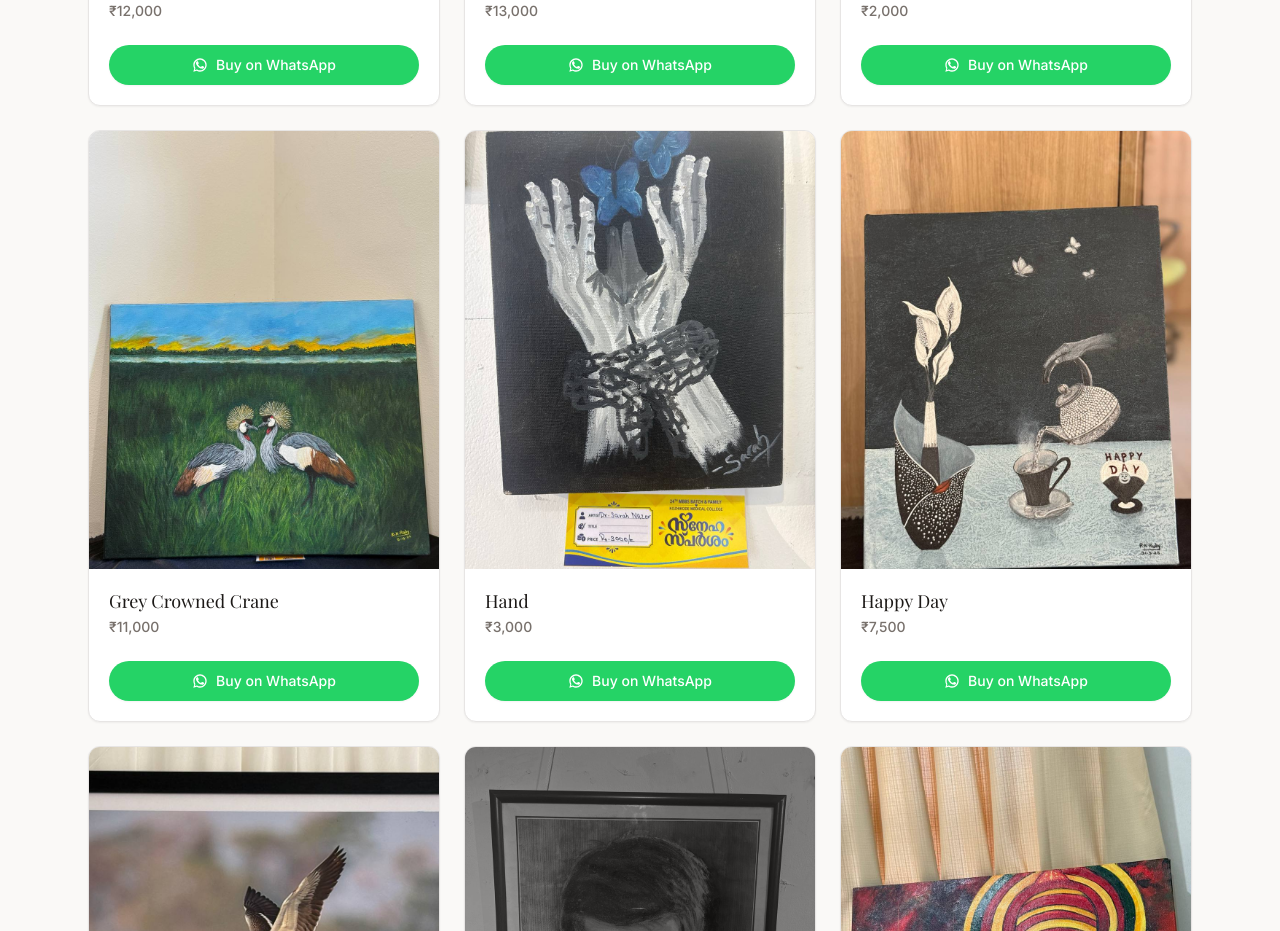
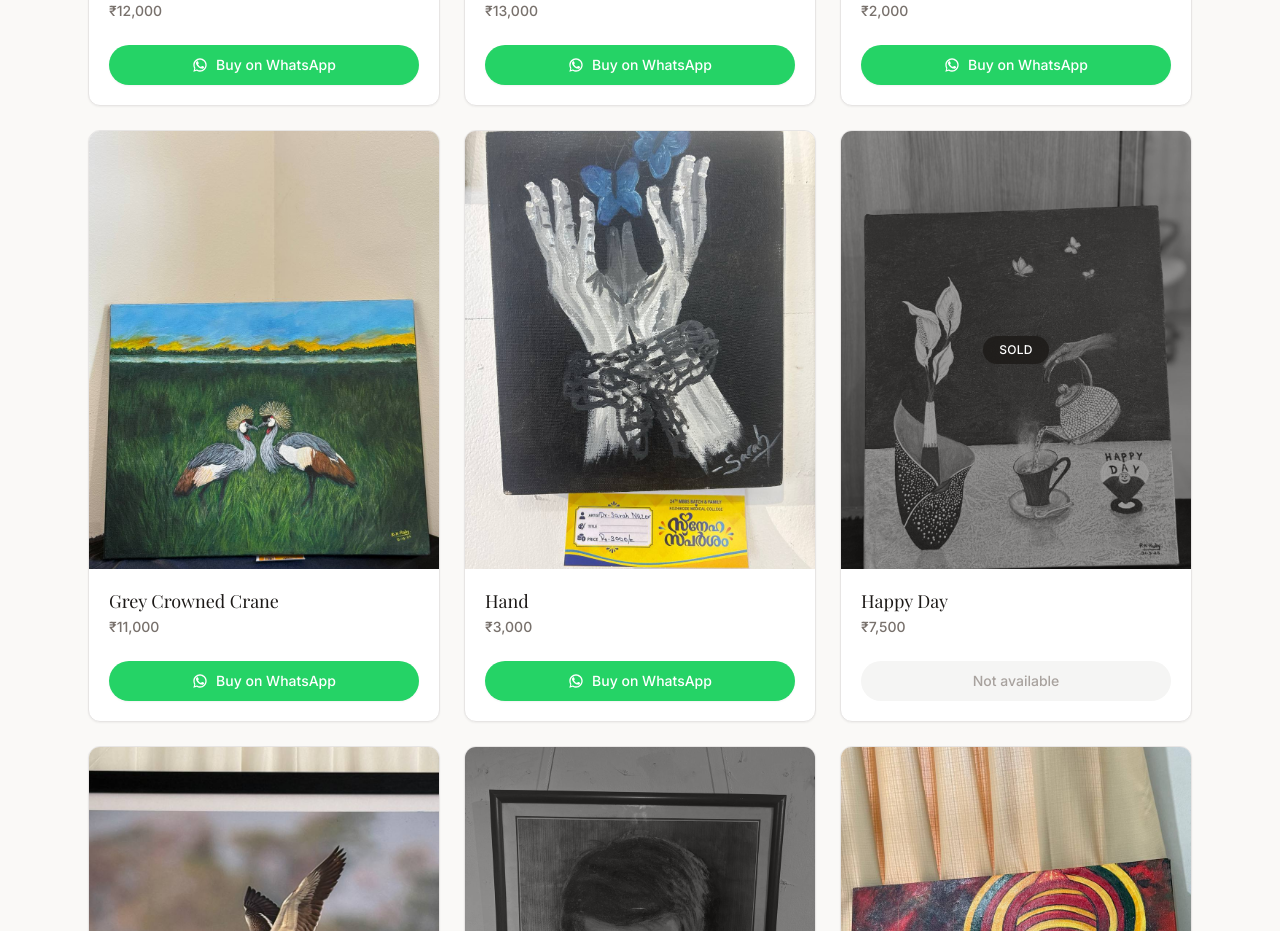
Before and after one commit to jasilmohmd/Art-catalogue, a Next.js app: page / in a window 1280 px wide. Shown: the part 9500-10431 px from the top of the page. Built offline with nearby package versions, Linux system fonts and the light colour scheme; a web font is replaced by a local one.

Commit message:
chore: mark Happy Day sold

```diff
--- a/data/artworks.ts
+++ b/data/artworks.ts
@@ -321,8 +321,8 @@ export const artworks: Artwork[] = [
     id: "happy-day",
     name: "Happy Day",
     price: 7500,
-    image: "/artworks/happy_day-7500.jpg",
-    available: true,
+    image: "/artworks/happy_day-7500-sold.jpg",
+    available: false,
   },
   {
     id: "indian-spot-billed-duck",
```
Also changed, not shown: public/artworks/happy_day-7500-sold.jpg (renamed from public/artworks/happy_day-7500.jpg).
